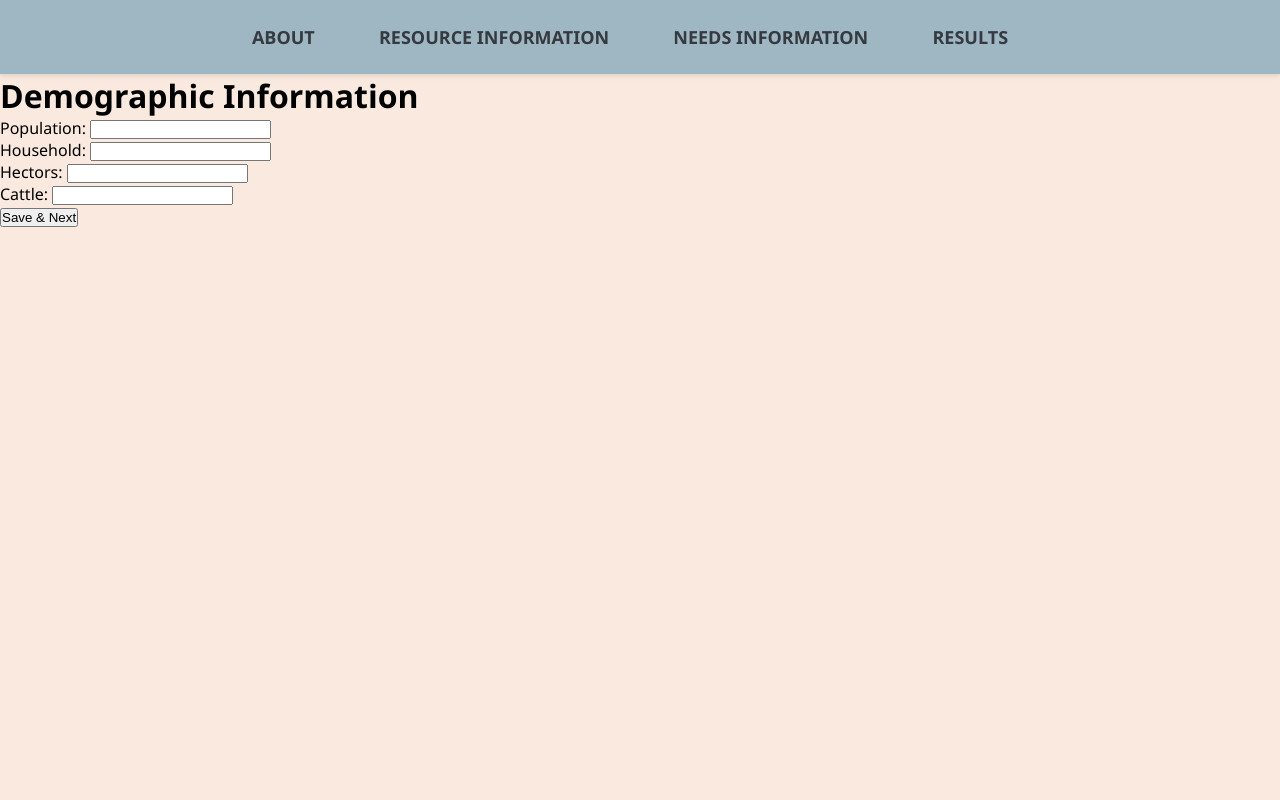
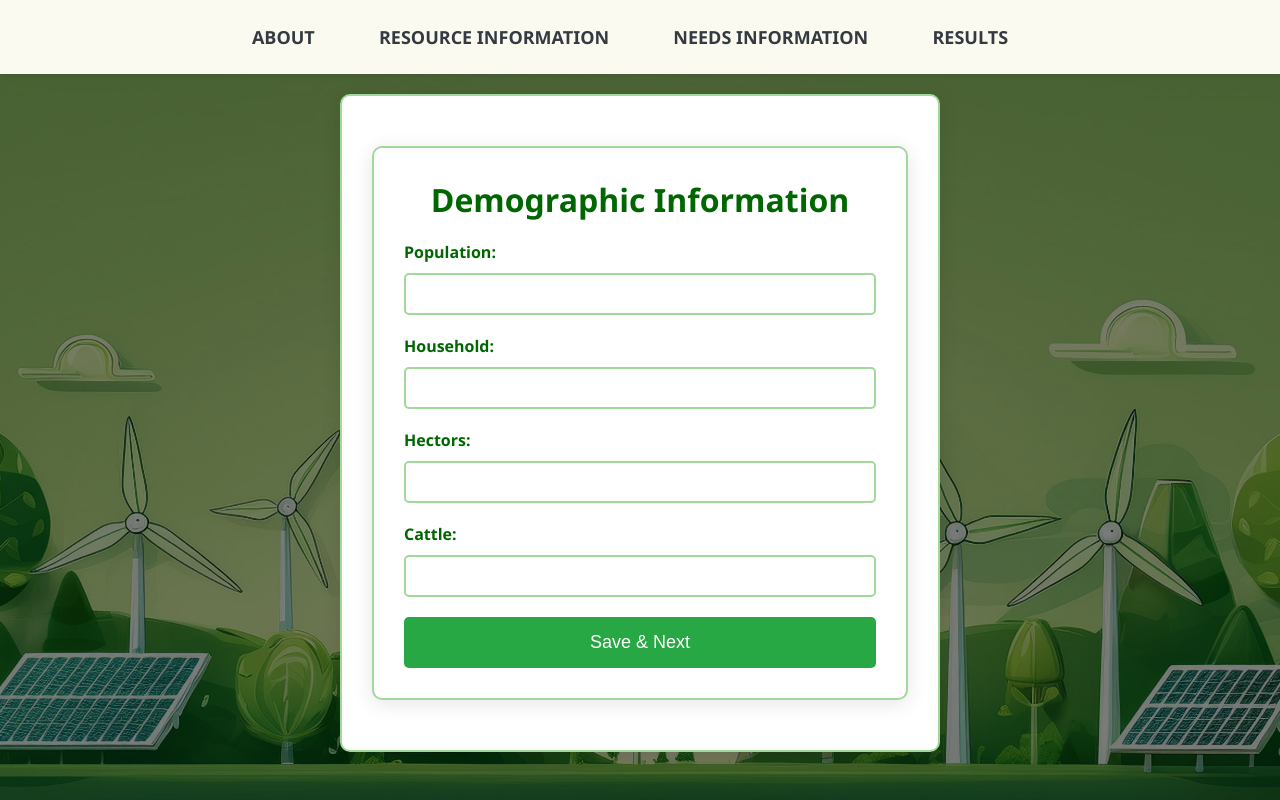
Before and after one commit to selishaa/Optimization_tool, a Django app: page /demographic/ in a window 1280 px wide. Run offline with Django 4.2, Linux system fonts and the light colour scheme; parts of the project's set-up code (start-up, migrations or seed data) failed here and were passed over.

Commit message:
new css for demo page

```diff
--- a/pages/static/images/resultpage.css
+++ b/pages/static/images/resultpage.css
@@ -57,7 +57,7 @@ body {
 .chart-container {
     margin-bottom: 40px; /* Increased margin between chart containers */
     padding: 20px;
-    background-color: #f5f5f5;
+    background-color: #2d452f;
     border-radius: 4px;
     box-shadow: 0 2px 10px rgba(0, 0, 0, 0.1);
 }
--- a/pages/templates/base.html
+++ b/pages/templates/base.html
@@ -1,12 +1,17 @@
-<!doctype html>
-<html>
+<!DOCTYPE html>
+<html lang="en">
 <head>
-    <title>Renewable Energy in Rural Communities</title>
-    </head>
+    <meta charset="UTF-8">
+    <meta name="viewport" content="width=device-width, initial-scale=1.0">
+    <title>{% block title %}Renewable Energy in Rural Communities{% endblock %}</title>
+    {% load static %}
+
+</head>
 <body>
+
     {% include 'navbar.html' %}
-    {% block content %}
-    Replace me
-    {% endblock %}
-    </body>
+    <div id="content">
+        {% block content %}{% endblock %}
+    </div>
+</body>
 </html>
--- a/pages/templates/demo.html
+++ b/pages/templates/demo.html
@@ -1,23 +1,149 @@
 {% extends 'base.html' %}
 
+{% block title %}Demographic Information{% endblock %}
+
 {% block content %}
+<!DOCTYPE html>
+<html lang="en">
+<head>
+    <meta charset="UTF-8">
+    <meta name="viewport" content="width=device-width, initial-scale=1.0">
+    <style>
+        body {
+            font-family: 'Segoe UI', Tahoma, Geneva, Verdana, sans-serif;
+            margin: 0;
+            padding: 0;
+            position: relative; /* Ensure body position is relative */
+            min-height: 100vh; /* Ensure body covers the viewport height */
+            overflow: hidden; /* Prevent scrollbars caused by pseudo-element */
+        }
+
+        /* Background image styling with dim effect */
+        body::before {
+            content: "";
+            position: fixed;
+            top: 0;
+            left: 0;
+            width: 100%;
+            height: 100%;
+            background: url('/static/images/background.jpg') no-repeat center center fixed;
+            background-size: cover;
+            z-index: -1; /* Ensure it’s behind the content */
+        }
+
+        body::after {
+            content: "";
+            position: fixed;
+            top: 0;
+            left: 0;
+            width: 100%;
+            height: 100%;
+            background: rgba(0, 0, 0, 0.5); /* Dark overlay with 60% opacity */
+            z-index: -1; /* Ensure it’s behind the content */
+        }
+
+
+
+        #content {
+            margin-top: 60px; /* Adjust this value based on the height of your navbar */
+            max-width: 600px;
+            margin: 20px auto;
+            padding: 30px;
+            background-color: #ffffff;
+            border-radius: 10px;
+            box-shadow: 0 4px 20px rgba(0, 0, 0, 0.1);
+            border: 2px solid #a1d99b;
+            position: relative; /* Ensure content is above the background */
+        }
+
+        h1 {
+            font-size: 32px;
+            margin-bottom: 20px;
+            text-align: center;
+            color: #006600;
+        }
+
+        .form-group {
+            margin-bottom: 20px;
+        }
+
+        label {
+            display: block;
+            margin-bottom: 10px;
+            font-weight: bold;
+            color: #006600;
+        }
+
+        input[type="number"] {
+            width: 100%;
+            padding: 10px;
+            border: 2px solid #a1d99b;
+            border-radius: 5px;
+            font-size: 16px;
+            box-sizing: border-box;
+            transition: border-color 0.3s ease;
+        }
+
+        input[type="number"]:focus {
+            border-color: #74c476;
+            outline: none;
+        }
+
+        /* Button styling */
+        .btn {
+            display: block;
+            width: 100%;
+            padding: 15px;
+            background-color: #4CAF50;
+            color: white;
+            border: none;
+            border-radius: 5px;
+            cursor: pointer;
+            font-size: 18px;
+            margin-top: 20px;
+            transition: background-color 0.3s ease;
+        }
+
+        .btn:hover {
+            background-color: #45a049;
+        }
+
+        .btn-next {
+            background-color: #28a745;
+        }
+
+        .btn-next:hover {
+            background-color: #218838;
+        }
+    </style>
+</head>
+<body>
+
 <div id="content">
     <h1>Demographic Information</h1>
     <form id="demographicForm" action="{% url 'your_form_submission_view' %}" method="POST">
         {% csrf_token %}
-        <label for="population">Population:</label>
-        <input type="number" id="population" name="population" required><br>
+        <div class="form-group">
+            <label for="population">Population:</label>
+            <input type="number" id="population" name="population" required>
+        </div>
 
-        <label for="household">Household:</label>
-        <input type="number" id="household" name="household" required><br>
+        <div class="form-group">
+            <label for="household">Household:</label>
+            <input type="number" id="household" name="household" required>
+        </div>
 
-        <label for="hectors">Hectors:</label>
-        <input type="number" id="acre" name="acre" required><br>
+        <div class="form-group">
+            <label for="hectors">Hectors:</label>
+            <input type="number" id="acre" name="acre" required>
+        </div>
 
-        <label for="cattle">Cattle:</label>
-        <input type="number" id="cattle" name="cattle" required><br>
+        <div class="form-group">
+            <label for="cattle">Cattle:</label>
+            <input type="number" id="cattle" name="cattle" required>
+        </div>
 
-        <button type="submit" id="saveNextButton">Save & Next</button>
+        <button type="submit" id="saveNextButton" class="btn btn-next">Save & Next</button>
     </form>
 </div>
 
@@ -48,93 +174,5 @@
         });
     });
 </script>
+
 {% endblock %}
-
-
-<style>
-
-        /* General styling */
-        body {
-            font-family: 'Segoe UI', Tahoma, Geneva, Verdana, sans-serif;
-            background-color: #f9f9f9;
-            padding: 20px;
-            display: flex;
-            justify-content: center;
-            align-items: center;
-            height: 100vh;
-            margin: 0;
-        }
-
-        #content {
-            max-width: 500px;
-            margin: 20px auto;
-            padding: 30px;
-            background-color: #fff;
-            border-radius: 8px;
-            box-shadow: 0 4px 20px rgba(0, 0, 0, 0.1);
-        }
-
-        h1 {
-            font-size: 28px;
-            margin-bottom: 20px;
-            text-align: center;
-            color: #0066cc;
-        }
-
-        .form-group {
-            margin-bottom: 15px;
-        }
-
-        label {
-            display: block;
-            margin-bottom: 8px;
-            font-weight: bold;
-            color: #333;
-        }
-
-        input[type="number"] {
-            width: 100%;
-            padding: 10px;
-            border: 1px solid #ccc;
-            border-radius: 5px;
-            font-size: 16px;
-            box-sizing: border-box;
-        }
-
-        /* Button styling */
-        .btn {
-            display: block;
-            width: 100%;
-            padding: 12px;
-            background-color: #4CAF50;
-            color: white;
-            border: none;
-            border-radius: 5px;
-            cursor: pointer;
-            font-size: 16px;
-            margin-top: 10px;
-            transition: background-color 0.3s ease;
-        }
-
-        .btn:hover {
-            background-color: #45a049;
-        }
-
-        .btn-submit {
-            background-color: #4CAF50;
-        }
-
-        .btn-next {
-            background-color: #007bff;
-        }
-
-        .btn-submit:hover {
-            background-color: #45a049;
-        }
-
-        .btn-next:hover {
-            background-color: #0056b3;
-        }
-
-
-</style>
--- a/pages/templates/navbar.html
+++ b/pages/templates/navbar.html
@@ -13,12 +13,13 @@
         }
 
         body {
+
             font-family: 'Segoe UI', Tahoma, Geneva, Verdana, sans-serif;
-            background-color: #f9e9de; /* Light gray background color */
+
         }
 
         nav {
-            background-color: #9fb6c3; /* Soft blue-gray background color */
+            background-color: #fafaf0;
             padding: 10px 0; /* Padding around the navigation */
             box-shadow: 0 2px 5px rgba(0, 0, 0, 0.1); /* Shadow for a subtle raised effect */
             position: relative;
```
Also changed, not shown: pages/templates/comparison.html (+17 -22 lines), pages/templates/optimization.html (+5 -5 lines), pages/templates/result_page.html (+6 -1 lines), db.sqlite3, pages/static/images/background.jpg (added), 1 other file.
